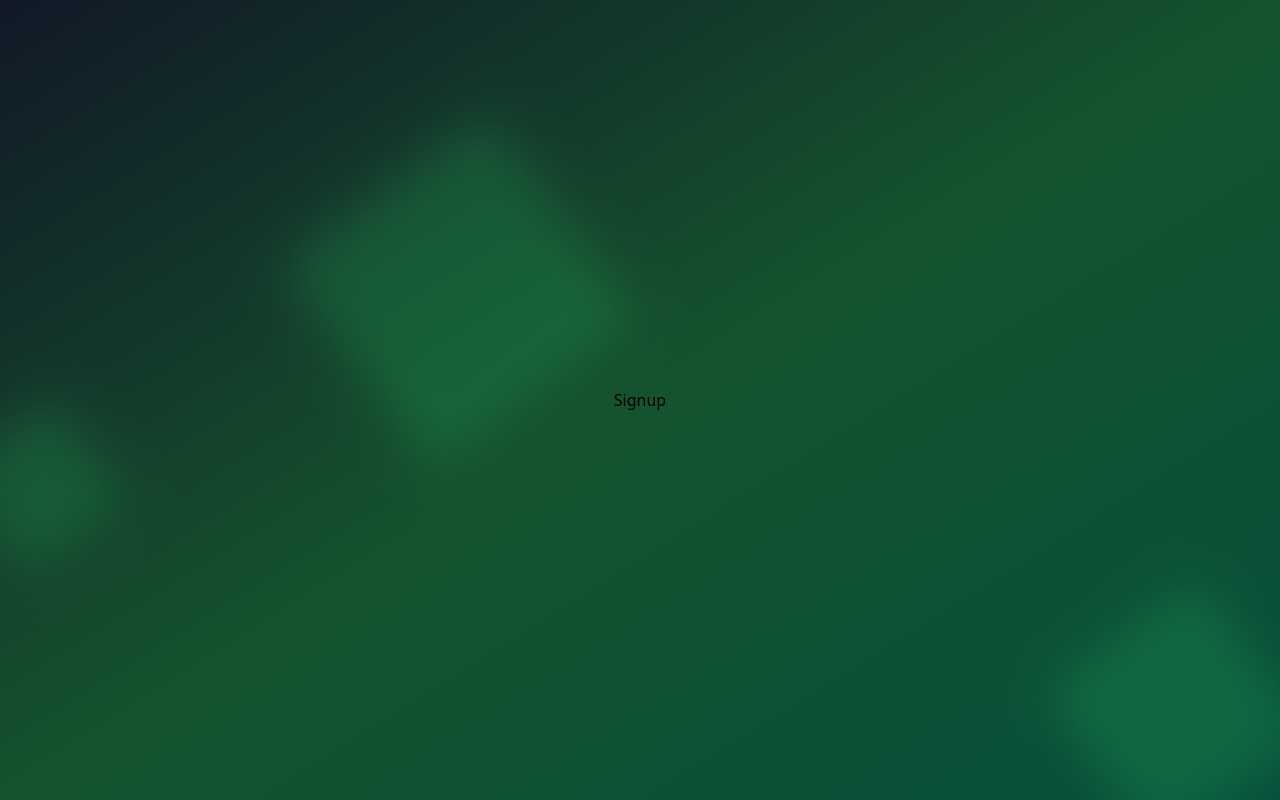
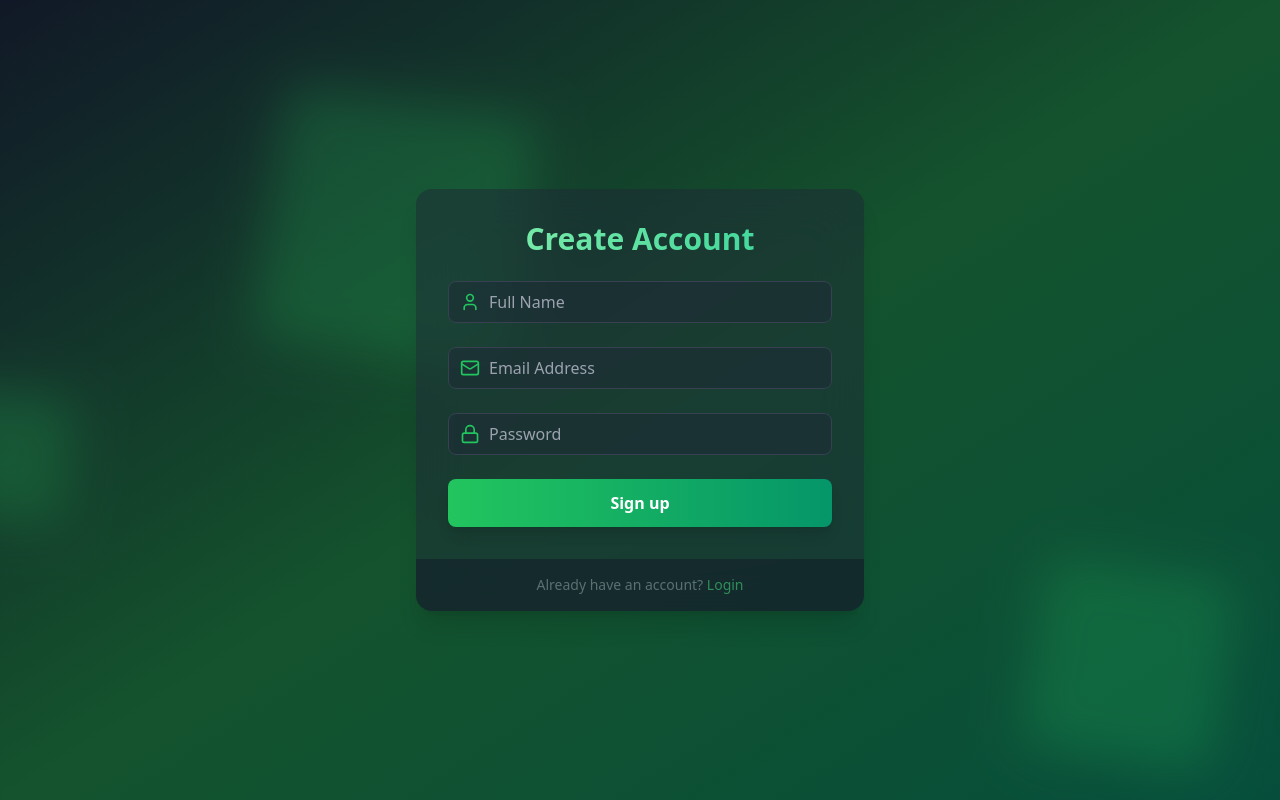
Before and after one commit to Nisschhal/auth-mern, a React (Vite) app in the folder frontend/: page /signup in a window 1280 px wide. Built offline with nearby package versions, Linux system fonts and the light colour scheme.

Commit message:
signup UI created: installed lucide-react for icons, react-router-dom for routes and custom signup UI with framer-motion for animation

```diff
--- a/frontend/package.json
+++ b/frontend/package.json
@@ -11,6 +11,7 @@
   },
   "dependencies": {
     "framer-motion": "^11.5.4",
+    "lucide-react": "^0.441.0",
     "react": "^18.3.1",
     "react-dom": "^18.3.1",
     "react-router-dom": "^6.26.2"
--- /dev/null
+++ b/frontend/src/components/Input.jsx
@@ -0,0 +1,15 @@
+const Input = ({ icon: Icon, ...props }) => {
+  return (
+    <div className="relative mb-6">
+      <div className="absolute left-0 inset-y-0 flex pl-3 items-center pointer-events-none">
+        <Icon className="size-5 text-green-500" />
+      </div>
+      <input
+        {...props}
+        className="w-full pl-10 pr-3 py-2 bg-gray-800 bg-opacity-50 rounded-lg border border-gray-700  focus:border-green-500 focus:ring-2 focus:ring-green-500 text-white placeholder-gray-400 transition duration-200"
+      />
+    </div>
+  );
+};
+
+export default Input;
--- a/frontend/src/pages/Signup.jsx
+++ b/frontend/src/pages/Signup.jsx
@@ -1,6 +1,82 @@
+import { motion } from "framer-motion";
+import { User, Mail, Lock } from "lucide-react";
+import Input from "../components/Input";
+import { useState } from "react";
+import { Link } from "react-router-dom";
 
 const Signup = () => {
-  return <div>Signup</div>;
+  const handleSignup = (e) => {
+    e.preventDefault();
+  };
+  const [name, setName] = useState("");
+  const [email, setEmail] = useState("");
+  const [password, setPassword] = useState("");
+  return (
+    <motion.div
+      className={`max-w-md w-full bg-gray-800 bg-opacity-50 backdrop-filter backdrop-blur-xl rounded-2xl shadow-xl`}
+      initial={{ opacity: 0, y: 20 }}
+      animate={{ opacity: 1, y: 0 }}
+      transition={{ duration: 0.5 }}
+    >
+      <div className="p-8">
+        <h1
+          className={`mb-6 bg-gradient-to-r from-green-300 to-emerald-400 text-3xl font-bold text-center text-transparent bg-clip-text`}
+        >
+          Create Account
+        </h1>
+
+        {/* // SIGN UP FORM */}
+        <form onSubmit={handleSignup}>
+          {/* INPUT: FULLNAME */}
+          <Input
+            icon={User}
+            type="text"
+            placeholder="Full Name"
+            value={name}
+            onChange={(e) => setName(e.target.value)}
+          />
+          {/* INPUT: EMAIL */}
+          <Input
+            icon={Mail}
+            type="text"
+            placeholder="Email Address"
+            value={email}
+            onChange={(e) => setEmail(e.target.value)}
+          />
+          {/* INPUT: FULLNAME */}
+          <Input
+            icon={Lock}
+            type="text"
+            placeholder="Password"
+            value={password}
+            onChange={(e) => setPassword(e.target.value)}
+          />
+
+          {/* Password strength meter */}
+
+          {/* Submit button */}
+          <motion.button
+            className="w-full py-3 px-4 bg-gradient-to-r from-green-500 to-emerald-600 text-white font-bold rounded-lg shadow-lg hover:from-green-600 hover:to-emerald-600 focus:outline-none focus:ring-2 focus:ring-green-500 focus:ring-offset-2 focus:ring-offset-gray-900 transition duration-200"
+            whileHover={{ scale: 1.02 }}
+            whileTap={{ scale: 0.98 }}
+            type="submit"
+          >
+            Sign up
+          </motion.button>
+        </form>
+      </div>
+
+      {/* Already have an account */}
+      <div className="px-8 py-4 flex justify-center bg-gray-900 opacity-50 rounded-b-2xl">
+        <p className="text-sm text-gray-400">
+          Already have an account?{" "}
+          <Link className="text-green-400 hover:underline" to="/login">
+            Login
+          </Link>
+        </p>
+      </div>
+    </motion.div>
+  );
 };
 
 export default Signup;
```
Also changed, not shown: 1 other file (tests, documents, lock files or other folders).
